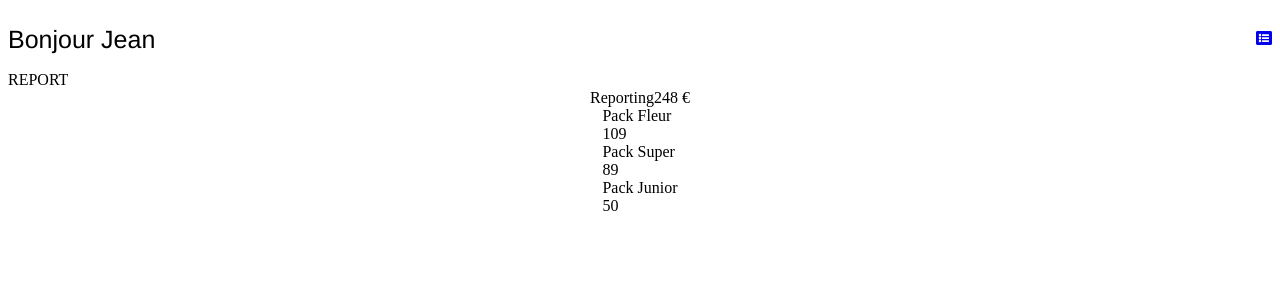
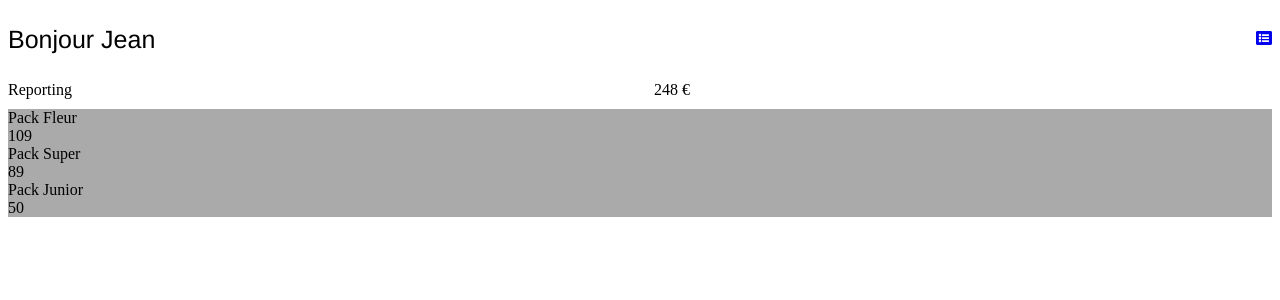
Before and after one commit to Corentin-glt/kata, a React app: page /#/report in a window 1280 px wide. Shown: the top 300 px of the page. Built offline with nearby package versions, Linux system fonts and the light colour scheme.

Commit message:
css and create ID

```diff
--- a/src/Actions/Pack/pack.js
+++ b/src/Actions/Pack/pack.js
@@ -58,6 +58,7 @@ export const createPack = (pack) => {
       typeof pack.user_id !== "string") {
       dispatch(createPackError('Variable is missing'))
     } else {
+      pack.id = guidGenerator();
       dispatch(createPackSuccess(pack))
     }
   }
@@ -86,3 +87,10 @@ export const deletePack = (pack) => {
     }
   }
 };
+
+const guidGenerator = () => {
+  const S4 = () => {
+    return (((1 + Math.random()) * 0x10000) | 0).toString(16).substring(1);
+  };
+  return (S4() + S4() + S4() + S4() + S4() + S4() + S4() + S4());
+};
--- /dev/null
+++ b/src/Components/ButtonPack/buttonPack.scss
@@ -0,0 +1,8 @@
+.buttonPack {
+  display: flex;
+  width: 100%;
+  height: 100%;
+  flex-direction: column;
+  justify-content: center;
+  background-color: #AAAAAA;
+}
--- a/src/Components/reporting/reporting.js
+++ b/src/Components/reporting/reporting.js
@@ -3,7 +3,7 @@
  */
 import React from 'react';
 import Proptypes from 'prop-types';
-import ButtonPack from "../buttonPack/buttonPack";
+import ButtonPack from "../ButtonPack/buttonPack";
 
 function Reporting(props) {
   return (
@@ -36,7 +36,6 @@ function Reporting(props) {
                         deletePack={props.isUpdate ? props.deleteMyPack : null }
             />
           )
-
         })}
       </div>
     </div>
--- a/src/Components/reporting/reporting.scss
+++ b/src/Components/reporting/reporting.scss
@@ -1,14 +1,55 @@
 .containerReporting {
+  //padding: 20px;
   display: flex;
   width: 100%;
   height: 100%;
   flex-direction: column;
   justify-content: center;
-  align-items: center;
+  //align-items: center;
 }
 
 .titleContainerReporting {
   flex-grow: 1;
   display: flex;
+  flex-direction: row;
+  margin: 10px 0;
+}
 
+.titleContainerReporting {
+  flex-grow: 1;
+  display: flex;
+  flex-direction: row;
+  justify-content: flex-start;
+  align-items: baseline;
 }
+
+.titleUpdateTrue {
+  flex-grow: 1;
+  display: flex;
+  justify-content: flex-start;
+}
+
+.titleUpdateFalse {
+  padding-left: 10px;
+  flex-grow: 1;
+  display: flex;
+  justify-content: flex-start;
+}
+
+.priceUpdateTrue {
+  flex-grow: 1;
+  display: flex;
+  justify-content: flex-start;
+}
+.priceUpdateFalse {
+  flex-grow: 1;
+  display: flex;
+  justify-content: flex-end;
+}
+
+.arrayMyPacks {
+  flex-grow: 1;
+  flex-direction: column;
+  justify-content: center;
+  align-items: center;
+}
--- a/src/Pages/Report/reportContainer.js
+++ b/src/Pages/Report/reportContainer.js
@@ -42,7 +42,7 @@ class Report extends Component {
     return (
       <div>
         <ReportScene packArray={packArray}
-                     myPacks={this.props.packReducer.packs}
+                     myPacks={this.props.packReducer.packs.reverse()}
                      myPackToUpdate={this.state.myPackToUpdate}
                      updateMyPack={this.updateMyPack}
                      deleteMyPack={this.deleteMyPack}
--- a/src/Pages/Report/reportScene.js
+++ b/src/Pages/Report/reportScene.js
@@ -7,8 +7,8 @@ import Reporting from "../../Components/reporting/reporting";
 
 const ReportScene = (props) => {
   return (
-    <div>
-      REPORT
+    <div className="containerReport">
+      <div className="title"> </div>
       <div className="containerMyPacks">
         <Reporting myPacks={props.myPacks}
                    isUpdate
--- a/src/Pages/Stats/statsContainer.js
+++ b/src/Pages/Stats/statsContainer.js
@@ -15,7 +15,7 @@ class Stats extends Component {
 
   render() {
     return (
-      <StatsScene myPacks={this.props.packReducer.packs} />
+      <StatsScene myPacks={this.props.packReducer.packs.reverse()} />
     )
   }
 }
--- a/src/index.scss
+++ b/src/index.scss
@@ -1,2 +1,3 @@
 @import 'Components/menu/menu.scss';
 @import 'Components/reporting/reporting.scss';
+@import 'Components/ButtonPack/buttonPack.scss';
```
